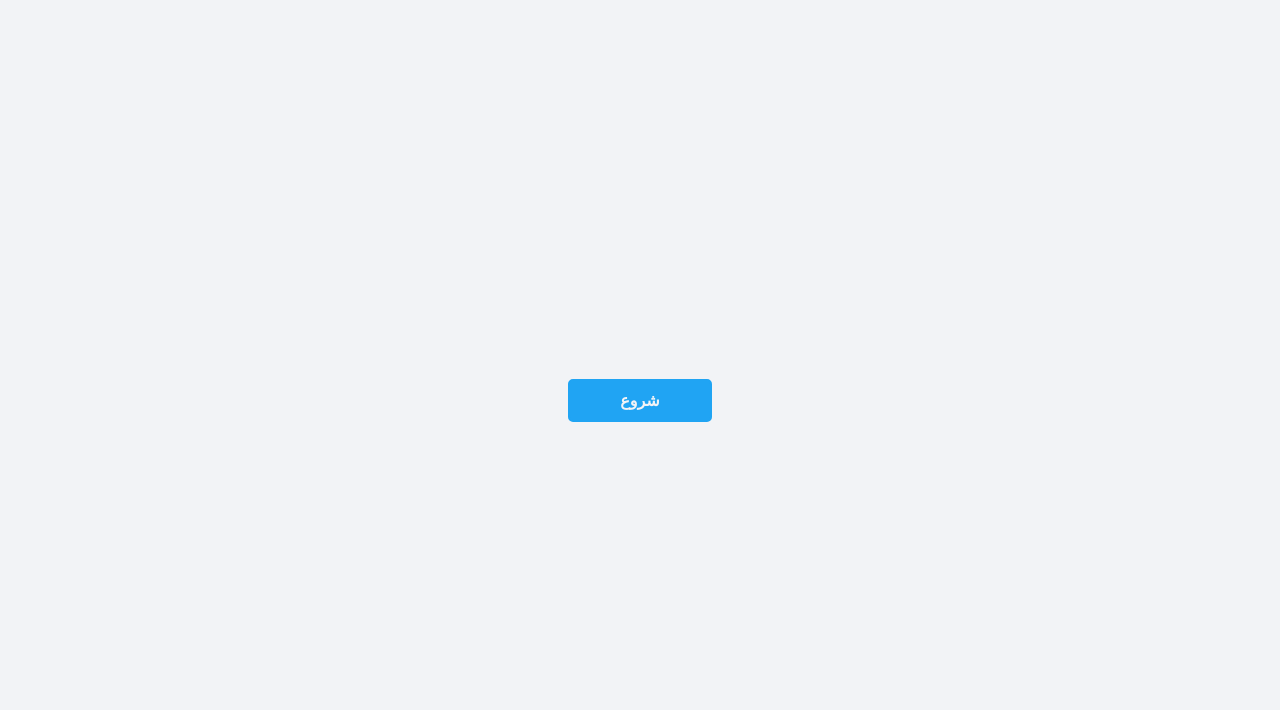
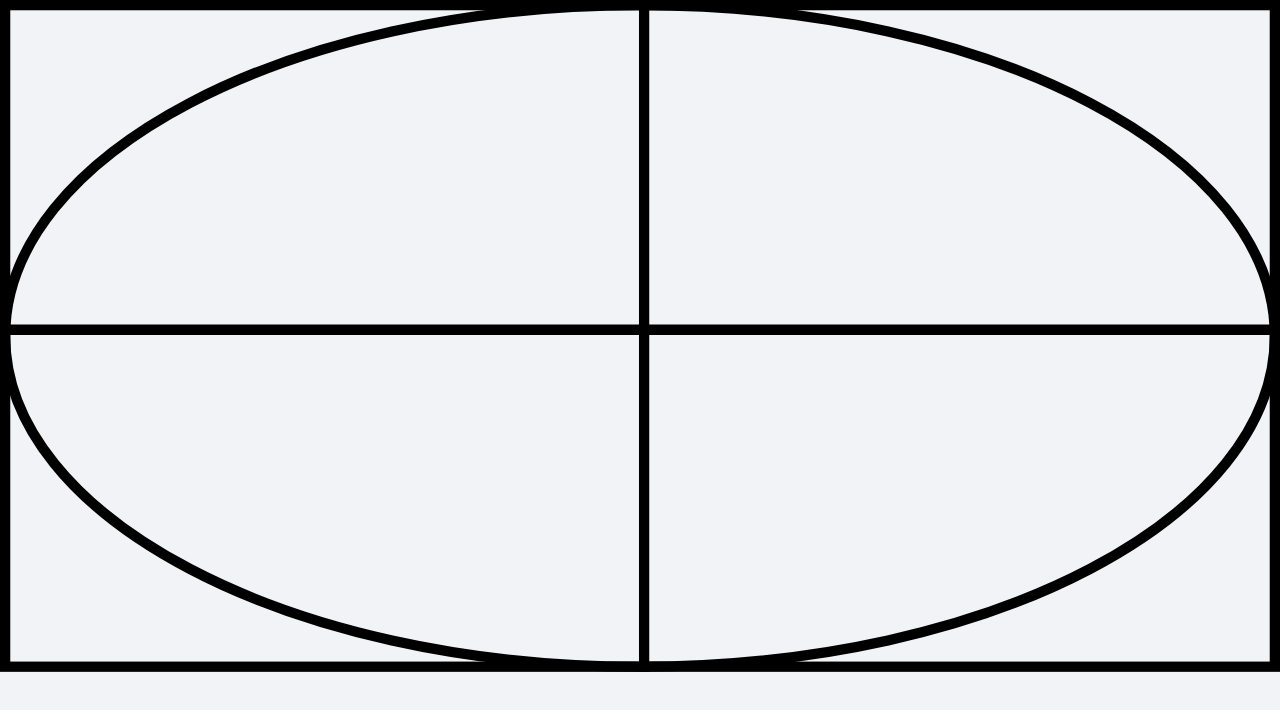
Before and after one commit to Dev-Addict/scenario-mind, a React (Create React App) app: page /finalrest in a window 1280 px wide. Shown: the top 710 px of the page. Built offline with nearby package versions, Linux system fonts and the light colour scheme.

Commit message:
download the result and another mind changer

```diff
--- /dev/null
+++ b/src/assets/EndFrame.tsx
@@ -0,0 +1,17 @@
+import React from "react";
+
+const EndFrame = () => {
+    return (
+        <svg width="623" height="327" viewBox="0 0 623 327" fill="none" xmlns="http://www.w3.org/2000/svg"
+             className="end-frame">
+            <rect x="2.5" y="2.5" width="618" height="322" stroke="black" strokeWidth="5"/>
+            <path
+                d="M620.5 163.5C620.5 207.256 586.664 247.473 530.602 276.898C474.657 306.263 397.197 324.5 311.5 324.5C225.803 324.5 148.343 306.263 92.3981 276.898C36.3362 247.473 2.5 207.256 2.5 163.5C2.5 119.744 36.3362 79.5274 92.3981 50.1016C148.343 20.7374 225.803 2.5 311.5 2.5C397.197 2.5 474.657 20.7374 530.602 50.1016C586.664 79.5274 620.5 119.744 620.5 163.5Z"
+                stroke="black" strokeWidth="5"/>
+            <line y1="160.5" x2="623" y2="160.5" stroke="black" strokeWidth="5"/>
+            <line x1="313.5" y1="1.09278e-07" x2="313.5" y2="327" stroke="black" strokeWidth="5"/>
+        </svg>
+    );
+};
+
+export default EndFrame;
--- a/src/components/App.tsx
+++ b/src/components/App.tsx
@@ -11,12 +11,20 @@ import Instruction from "./Instruction";
 import Fixation from "./Fixation";
 import Scenario from "./Scenario";
 import Answer from "./Answer";
+import FinalRest from "./FinalRest";
+import Result from "./Result";
 
 function App() {
     return (
         <Router history={history}>
             <div>
                 <Switch>
+                    <Route path="/result">
+                        <Result/>
+                    </Route>
+                    <Route path="/finalrest">
+                        <FinalRest/>
+                    </Route>
                     <Route path="/rest/:index">
                         <Fixation isRest={true}/>
                     </Route>
--- /dev/null
+++ b/src/components/FinalRest.tsx
@@ -0,0 +1,20 @@
+import React, {useEffect} from "react";
+
+import EndFrame from "../assets/EndFrame";
+import history from "../history";
+
+const FinalRest = () => {
+    useEffect(() => {
+        setTimeout(() => {
+            history.push('result')
+        }, 14000)
+    }, []);
+
+    return (
+        <div>
+            <EndFrame/>
+        </div>
+    );
+};
+
+export default FinalRest;
--- a/src/components/Fixation.tsx
+++ b/src/components/Fixation.tsx
@@ -18,7 +18,7 @@ const Fixation: FC<Props> = ({isRest = false}) => {
         setTimeout(() => {
             if (isRest) {
                 if (+index === length)
-                    history.push('/result');
+                    history.push('/finalrest');
                 else
                     history.push(`/ready/${+index + 1}`);
             } else
--- a/src/components/Result.tsx
+++ b/src/components/Result.tsx
@@ -1,10 +1,20 @@
 import React from "react";
 import {Link} from "react-router-dom";
+import {useSelector} from "react-redux";
+import {RootState} from "../store";
 
 const Result = () => {
+    const answers = useSelector(({questions: {answers}}: RootState) => answers);
+
+    console.log(answers);
+
     return (
         <div className="route">
-            <Link to="/" className="button">شروع از اول</Link>
+            <a href={`data:text/plain;charset=utf-8,${encodeURIComponent(answers.join('\n'))}`} download="answers.txt"
+               className="button">
+                دانلود جواب ها
+            </a>
+            <Link to="/" className="button main fill">شروع از اول</Link>
         </div>
     );
 };
--- a/src/data/index.ts
+++ b/src/data/index.ts
@@ -1,29 +1,29 @@
 export const questions: string[] = [
     'مدتی است به دنبال کار میگردید ، اما سه بار پشت سر هم در مصاحبه رد میشوید',
     'هنگام پیاده روی در یک شهر جدید هستید ، متوجه میشوید که نمیتوانید نقشه ی راهنما را دنبال کنید',
-    'شما در حال جابجایی گیاه خانگی مورد علاقه ی خود هستید و به گل های گیاه آسیب میزنید',
-    'در پمپ بنزین هستید، اتوموبیل را از بنزین پر کرده اید، اما  کارت خود (کیف پول) را نمیتوانید پیدا کنید',
-    'وارد آشپزخانه میشوید، متوجه میشوید ظروف روزهای گذشته هنوز شسته نشده است',
-    'از قطار پیاده میشوید، متوجه میشوید کیف خود را جا گذاشته اید',
-    'شما تمام روز را صرف کاشی کردن حمام کرده اید و ناگهان متوجه میشوید بخش زیادی از کاشی ها را کج نصب کرده اید',
-    'سوار قطار اشتباهی میشوید و تا رسیدن به مقصد متوجه نمیشوید',
-    'در یک کافه منتظر دوست خود هستید و متوجه میشوید که روز قرار را اشتباه به خاطر آورده اید',
-    'هنگامی که شروع به تهیه ی شام میکنید ، متوجه میشوید بعضی از مواد اصلی برای تهیه ی غذای مورد نظر را ندارید',
-    'شما داوطلب میشوید که برای دوستانتان نهار تهیه کنید ، اما هنگامی که وارد رستوران میشوید سفارش غذای دوستانتان را فراموش میکنی',
-    'شما در یک جلسه ی مهم در حال ارائه هستید امانمیتوانید فایل(پرونده) مورد نظر را پیدا کنی',
-    'شما در حال آماده شدن برای یک میهمانی مهم هستید اما ناگهان متوجه میشوید که لباسی که برای مهمانی انتخاب کرده بودید دیگر اندازه ی شما نیست',
-    'شما در حال سرخ کردن سوسیس هستید ولی همه آنها میسوزن',
-    'شما در حال خرید هستید ، اجناس زیادی انتخاب میکنید ولی پول کافی برای پرداخت آن ندارید',
-    'به آینه نگاه میکنید، متوجه میشوید که ظاهر شما ژولیده و نامرتب است',
-    'شما در حال حل کردن یک جدول کلمات متقاطع هستید و فقط دو ستون آن را میتوانید پاسخ بدهی',
-    'شما در حال امتحان دادن هستید درحالی که نتوانسته اید همه ی مطالب مربوط به امتحان را مطالعه کنید',
-    'بانک برای شما پیغامی روی تلفن همراهتان گذاشته است ولی شما به آن پیغام پاسخ نمیدهید',
-    'شما از یک سخنرانی(کلاس درس) بیرون می آیید در حالی که هیچ یک از مطالب را درک نکرده اید',
-    'شما در حال رژیم غذایی هستید و تازه یک شیرینی پر کالری خورده ای',
-    'دیشب زنگ گوشی خود را تنظیم نکرده اید و حالا دیر سرکار رسیده اید',
-    'به تقویم نگاه میکنید و متوجه میشوید که دیروز تولد پدرتان بوده است',
-    'شما در حال تایپ کردن یک مطلب بسیار مهم هستید اما بجای ذخیره ی فایل آن را حذف میکنید',
-    'شما در یک فروشگاه لباس مشغول امتحان کردن شلوار های جدید هستید، ولی هیچکدام مناسب سایز شما نیست',
-    'شما بدون چتر در زیر باران هستید، زیرا به هشدار پیش بینی وضع هوا توجه نکرده اید',
-    'شما در حال چک کردن حساب بانکی خود هستید و متوجه میشوید بیش از اندازه خرج کرده اید',
+    // 'شما در حال جابجایی گیاه خانگی مورد علاقه ی خود هستید و به گل های گیاه آسیب میزنید',
+    // 'در پمپ بنزین هستید، اتوموبیل را از بنزین پر کرده اید، اما  کارت خود (کیف پول) را نمیتوانید پیدا کنید',
+    // 'وارد آشپزخانه میشوید، متوجه میشوید ظروف روزهای گذشته هنوز شسته نشده است',
+    // 'از قطار پیاده میشوید، متوجه میشوید کیف خود را جا گذاشته اید',
+    // 'شما تمام روز را صرف کاشی کردن حمام کرده اید و ناگهان متوجه میشوید بخش زیادی از کاشی ها را کج نصب کرده اید',
+    // 'سوار قطار اشتباهی میشوید و تا رسیدن به مقصد متوجه نمیشوید',
+    // 'در یک کافه منتظر دوست خود هستید و متوجه میشوید که روز قرار را اشتباه به خاطر آورده اید',
+    // 'هنگامی که شروع به تهیه ی شام میکنید ، متوجه میشوید بعضی از مواد اصلی برای تهیه ی غذای مورد نظر را ندارید',
+    // 'شما داوطلب میشوید که برای دوستانتان نهار تهیه کنید ، اما هنگامی که وارد رستوران میشوید سفارش غذای دوستانتان را فراموش میکنی',
+    // 'شما در یک جلسه ی مهم در حال ارائه هستید امانمیتوانید فایل(پرونده) مورد نظر را پیدا کنی',
+    // 'شما در حال آماده شدن برای یک میهمانی مهم هستید اما ناگهان متوجه میشوید که لباسی که برای مهمانی انتخاب کرده بودید دیگر اندازه ی شما نیست',
+    // 'شما در حال سرخ کردن سوسیس هستید ولی همه آنها میسوزن',
+    // 'شما در حال خرید هستید ، اجناس زیادی انتخاب میکنید ولی پول کافی برای پرداخت آن ندارید',
+    // 'به آینه نگاه میکنید، متوجه میشوید که ظاهر شما ژولیده و نامرتب است',
+    // 'شما در حال حل کردن یک جدول کلمات متقاطع هستید و فقط دو ستون آن را میتوانید پاسخ بدهی',
+    // 'شما در حال امتحان دادن هستید درحالی که نتوانسته اید همه ی مطالب مربوط به امتحان را مطالعه کنید',
+    // 'بانک برای شما پیغامی روی تلفن همراهتان گذاشته است ولی شما به آن پیغام پاسخ نمیدهید',
+    // 'شما از یک سخنرانی(کلاس درس) بیرون می آیید در حالی که هیچ یک از مطالب را درک نکرده اید',
+    // 'شما در حال رژیم غذایی هستید و تازه یک شیرینی پر کالری خورده ای',
+    // 'دیشب زنگ گوشی خود را تنظیم نکرده اید و حالا دیر سرکار رسیده اید',
+    // 'به تقویم نگاه میکنید و متوجه میشوید که دیروز تولد پدرتان بوده است',
+    // 'شما در حال تایپ کردن یک مطلب بسیار مهم هستید اما بجای ذخیره ی فایل آن را حذف میکنید',
+    // 'شما در یک فروشگاه لباس مشغول امتحان کردن شلوار های جدید هستید، ولی هیچکدام مناسب سایز شما نیست',
+    // 'شما بدون چتر در زیر باران هستید، زیرا به هشدار پیش بینی وضع هوا توجه نکرده اید',
+    // 'شما در حال چک کردن حساب بانکی خود هستید و متوجه میشوید بیش از اندازه خرج کرده اید',
 ];
--- a/src/store/questions/reducers.ts
+++ b/src/store/questions/reducers.ts
@@ -13,7 +13,7 @@ export const questionsReducer = (state = initialState, action: QuestionsActionTy
                 answers: new Array(action.payload.length)
             };
         case SET_ANSWER:
-            const answers = {...state.answers};
+            const answers = [...state.answers];
             answers[action.payload.index] = action.payload.answer;
 
             return {
--- a/src/styles/index.css
+++ b/src/styles/index.css
@@ -83,3 +83,8 @@ html, body {
     z-index: 2;
     border-radius: 15px;
 }
+
+.end-frame {
+    height: 100%;
+    width: 100%;
+}
```
